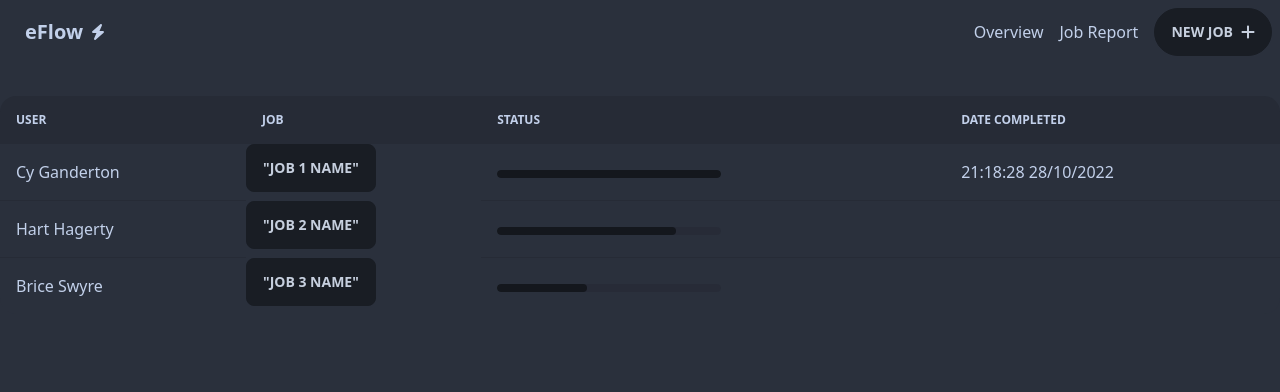
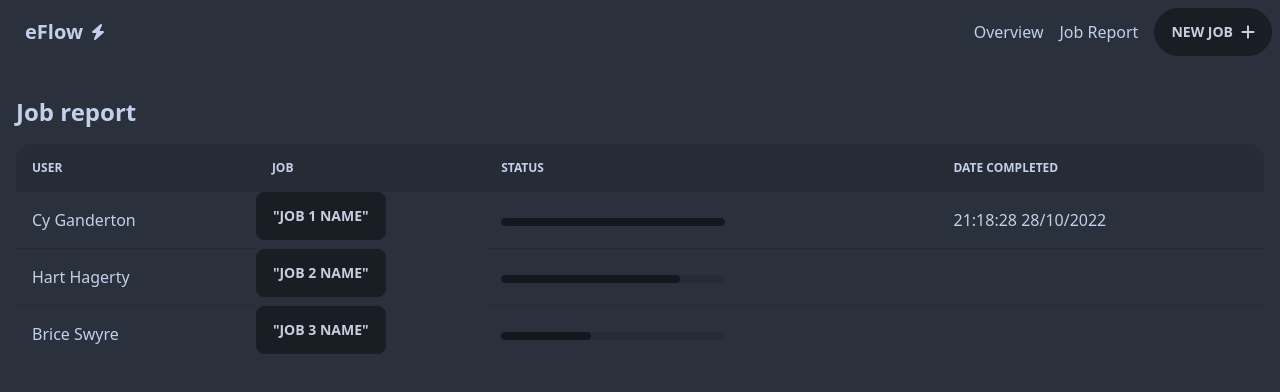
Before and after one commit to simon-hng/e-flow, a Next.js app: page /jobreport in a window 1280 px wide. Shown: the top 392 px of the page. Built offline with nearby package versions, Linux system fonts and the light colour scheme.

Commit message:
improve job report

```diff
--- a/pages/jobreport.tsx
+++ b/pages/jobreport.tsx
@@ -1,15 +1,11 @@
-import { FontAwesomeIcon } from "@fortawesome/react-fontawesome";
-import { faBolt } from "@fortawesome/free-solid-svg-icons";
 import Table from "../components/table";
 
 function JobReport() {
   return (
-
-  <div className="w-full col-span-2 h-64">
-        <Table />
-      </div>
-
-
+    <div className="px-4">
+      <h1 className="text-2xl font-bold pb-4">Job report</h1>
+      <Table />
+    </div>
   );
 }
 
```
